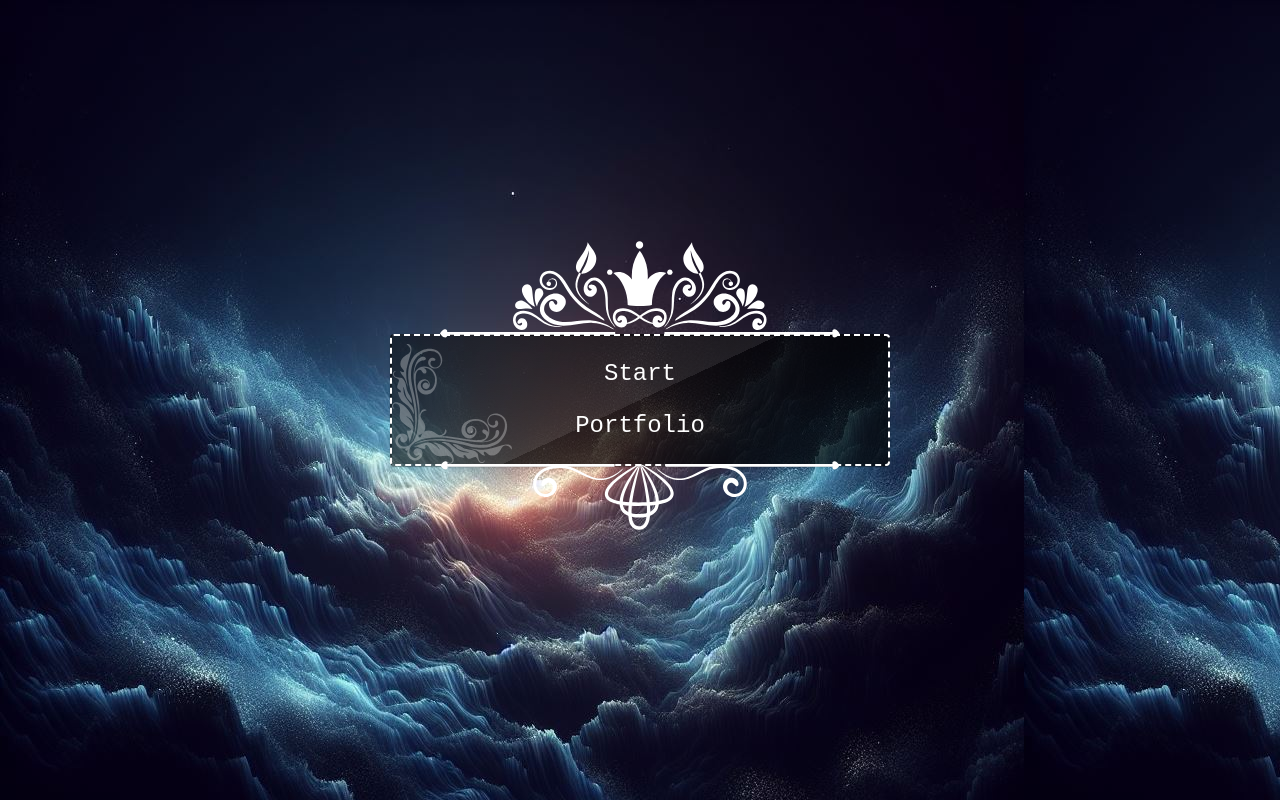
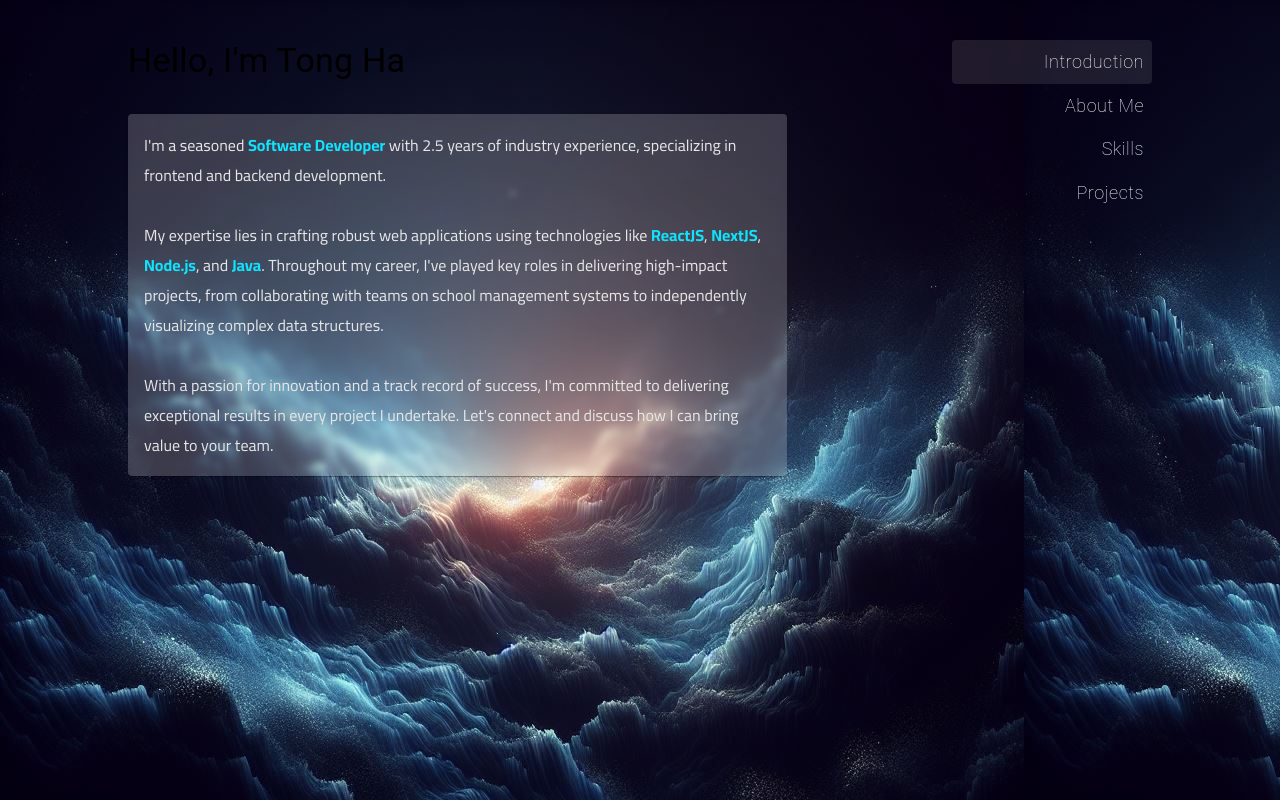
Before and after one commit to KevinHa59/my-portfolio, a Next.js app: page / in a window 1280 px wide. Built offline with nearby package versions, Linux system fonts and the light colour scheme.

Commit message:
update port

```diff
--- a/components/component/TypographyS.js
+++ b/components/component/TypographyS.js
@@ -2,34 +2,17 @@ import { Typography } from "@mui/material";
 import React, { useEffect, useState } from "react";
 
 export default function TypographyS({
-  sx,
   variant,
-  fontSize,
-  color,
-  fontStyle,
-  fontFamily,
-  textStyles,
-  fontWeight,
+
   children,
 }) {
   const [result, setResult] = useState("");
 
   useEffect(() => {
-    const _result = convert(children, textStyles);
+    const _result = variant ? convert(children, variant) : children;
     setResult(_result);
-  }, [children, textStyles]);
-  return (
-    <Typography
-      sx={sx}
-      variant={variant}
-      fontSize={fontSize}
-      color={color}
-      fontStyle={fontStyle}
-      fontFamily={fontFamily}
-      fontWeight={fontWeight}
-      dangerouslySetInnerHTML={{ __html: result }}
-    />
-  );
+  }, [children, variant]);
+  return <span dangerouslySetInnerHTML={{ __html: result }} />;
 }
 
 function convert(str, styles) {
--- /dev/null
+++ b/components/index/introduction.js
@@ -0,0 +1,41 @@
+import { portfolio } from "@/portfolio";
+import { Fade, Paper, Stack, Typography } from "@mui/material";
+import React from "react";
+import TypographyS from "../component/TypographyS";
+
+export default function Introduction({ isActive }) {
+  return (
+    <Fade in={isActive} timeout={500}>
+      <Stack gap={4}>
+        <Typography variant="h4">Hello, I'm Tong Ha</Typography>
+        <Paper
+          sx={{
+            background: "rgba(255,255,255,0.2)",
+            backdropFilter: "blur(3px)",
+            color: "rgba(230,230,230,1)",
+            width: "80%",
+          }}
+        >
+          <Stack padding={2}>
+            <TypographyS
+              variant={[
+                {
+                  text: [
+                    "Software Developer",
+                    "ReactJS",
+                    "NextJS",
+                    "Node.js",
+                    "Java",
+                  ],
+                  style: { fontWeight: "bold", color: "rgb(17, 227, 254)" },
+                },
+              ]}
+            >
+              {portfolio.introduction}
+            </TypographyS>
+          </Stack>
+        </Paper>
+      </Stack>
+    </Fade>
+  );
+}
--- a/components/index/menu.js
+++ b/components/index/menu.js
@@ -9,193 +9,64 @@ import {
   Zoom,
 } from "@mui/material";
 import React, { useEffect, useState } from "react";
-import { IntroBottom, IntroTop } from "../../icons/intro-frame";
-import { PointerFinger } from "../../icons/pointer-finger";
-import { CornerStyle } from "../../icons/corner-style";
 
-export default function Menu({ onChange }) {
-  const [isActive, setIsActive] = useState(false);
-  const [selected, setSelected] = useState(-1);
-  const styles = {
+const button_style = (isActive = false) => {
+  return {
     color: "#fff",
-    fontFamily: "monospace",
-  };
-
-  useEffect(() => {
-    setTimeout(() => {
-      setIsActive(true);
-    }, 1000);
-  }, []);
-  const animationDelay = (_isActive) => {
-    return {
-      frame: _isActive ? 500 : 700,
-      startButton: _isActive ? 500 : 0,
-      portfolioButton: _isActive ? 600 : 200,
+    textTransform: "none",
+    fontSize: 18,
+    fontWeight: 100,
+    display: "flex",
+    justifyContent: "flex-end",
+    background: isActive ? "rgba(255,255,255,0.1)" : "transparent",
+    backdropFilter: isActive ? "blur(3px)" : "none",
+    ":hover": {
+      background: "rgba(255,255,255,0.1)",
+    },
   };
 };
 
-  const handleChange = (selectedMenu) => {
-    setIsActive(false);
-    setTimeout(() => {
-      onChange && onChange(selectedMenu);
-    }, 700);
+export default function Menu({ onChange }) {
+  const [selected, setSelected] = useState(0);
+
+  const handleSelectChange = (val) => {
+    setSelected(val);
+    onChange && onChange(val);
   };
 
   return (
-    <Grow in={isActive} timeout={700}>
-      <Stack
-        height={"max-content"}
-        width={"max-content"}
-        alignItems={"center"}
-        position={"relative"}
-      >
-        <Stack
+    <Stack paddingY={5}>
+      <Button
+        onClick={() => handleSelectChange(0)}
         sx={{
-            position: "absolute",
-            bottom: "calc(100% - 4px)",
-            width: "80%",
-            zIndex: 2,
-            ...styles,
+          ...button_style(selected === 0),
         }}
       >
-          <IntroTop />
-        </Stack>
-        <Stack
+        Introduction
+      </Button>
+      <Button
+        onClick={() => handleSelectChange(1)}
         sx={{
-            position: "absolute",
-            top: "calc(100% - 5px)",
-            width: "80%",
-            zIndex: 2,
-            ...styles,
+          ...button_style(selected === 1),
         }}
       >
-          <IntroBottom />
-        </Stack>
-        <Paper
+        About Me
+      </Button>
+      <Button
+        onClick={() => handleSelectChange(2)}
         sx={{
-            width: "500px",
-            background:
-              "linear-gradient(155deg, rgba(5,5,5,0.5) 0, rgba(30,30,30,0.7) 50%, rgba(0,0,0,0.7) 50%)",
-            border: "2px dashed #fff",
-            position: "relative",
-            overflow: "hidden",
+          ...button_style(selected === 2),
         }}
       >
-          <Stack width={"100%"} gap={1} paddingY={2}>
-            <Slide
-              in={isActive}
-              direction="right"
-              timeout={500}
-              style={{ transitionDelay: animationDelay(isActive).startButton }}
-            >
-              <Stack>
-                <ButtonFinger
-                  isSelected={selected === 1}
-                  onHover={() => setSelected(1)}
-                  onClick={() => handleChange(1)}
-                >
-                  Start
-                </ButtonFinger>
-              </Stack>
-            </Slide>
-            <Slide
-              in={isActive}
-              direction="right"
-              timeout={500}
-              style={{
-                transitionDelay: animationDelay(isActive).portfolioButton,
+        Skills
+      </Button>
+      <Button
+        onClick={() => handleSelectChange(3)}
+        sx={{
+          ...button_style(selected === 3),
         }}
       >
-              <Stack>
-                <ButtonFinger
-                  isSelected={selected === 2}
-                  onHover={() => setSelected(2)}
-                  onClick={() => handleChange(2)}
-                >
-                  Portfolio
-                </ButtonFinger>
-              </Stack>
-            </Slide>
-          </Stack>
-          <Stack
-            sx={{
-              position: "absolute",
-              borderRadius: isActive ? "0%" : "50%",
-              bottom: 0,
-              left: 0,
-              height: isActive ? "100%" : "0%",
-              transition: "ease 1s",
-              aspectRatio: "1/1",
-              color: "rgba(255,255,255,0.3)",
-              justifyContent: "flex-end",
-              overflow: "hidden",
-            }}
-          >
-            <CornerStyle sx={{ fontSize: "120px" }} />
-          </Stack>
-        </Paper>
-      </Stack>
-    </Grow>
-  );
-}
-
-function ButtonFinger({ isSelected, onClick, onHover, children }) {
-  const [isActive, setIsActive] = useState(false);
-
-  useEffect(() => {
-    setIsActive(isSelected);
-  }, [isSelected]);
-  return (
-    <Stack
-      sx={{
-        width: "100%",
-        alignItems: "center",
-        overflow: "hidden",
-        position: "relative",
-      }}
-    >
-      <Zoom in={isActive} timeout={300}>
-        <Stack
-          width={"100%"}
-          height={"50%"}
-          sx={{
-            transition: "ease 0.3s",
-            position: "absolute",
-            top: "25%",
-            background:
-              "radial-gradient(rgba(255,255,255,0.3) 0%, transparent 70%)",
-          }}
-        />
-      </Zoom>
-
-      <Button
-        sx={{
-          textTransform: "none",
-          color: "#fff",
-          width: "max-content",
-          position: "relative",
-        }}
-        onClick={onClick}
-        onMouseOver={onHover}
-      >
-        {isSelected && (
-          <PointerFinger
-            sx={{
-              fontSize: "50px",
-              height: "35px",
-              position: "absolute",
-              right: "100%",
-            }}
-          />
-        )}
-
-        <Typography
-          variant="h5"
-          fontFamily={"monospace"}
-          fontWeight={isSelected ? "bold" : 100}
-        >
-          {children}
-        </Typography>
+        Projects
       </Button>
     </Stack>
   );
--- a/pages/_app.js
+++ b/pages/_app.js
@@ -1,7 +1,12 @@
+import { Stack } from "@mui/material";
 import "../styles/globals.css";
 
 function MyApp({ Component, pageProps }) {
-  return <Component {...pageProps} />;
+  return (
+    <Stack alignItems={"center"}>
+      <Component {...pageProps} />
+    </Stack>
+  );
 }
 
 export default MyApp;
--- a/pages/index.js
+++ b/pages/index.js
@@ -3,28 +3,27 @@ import { Fade, Paper, Stack, Typography } from "@mui/material";
 import { useState } from "react";
 import Menu from "../components/index/menu";
 import { useRouter } from "next/router";
+import Introduction from "../components/index/introduction";
 export default function Home() {
-  const [state, setState] = useState(0);
-  const router = useRouter();
-  const handleRoute = (menuValue) => {
-    if (menuValue === 2) {
-      router.push({
-        pathname: "portfolio",
-      });
-    }
-  };
+  const [tab, setTab] = useState(0);
 
   return (
-    <Stack>
-      <Stack
-        sx={{
-          height: "100vh",
-          width: "100%",
-          alignItems: "center",
-          justifyContent: "center",
-        }}
-      >
-        {state === 0 && <Menu onChange={(menu) => handleRoute(menu)} />}
+    <Stack
+      sx={{
+        width: {
+          xl: "1600px",
+          md: "80%",
+          xs: "100%",
+        },
+      }}
+      minHeight={"100vh"}
+      direction={"row"}
+    >
+      <Stack width={"calc(100% - 200px)"} paddingY={5}>
+        {<Introduction isActive={tab === 0} />}
+      </Stack>
+      <Stack minWidth={"200px"}>
+        <Menu onChange={setTab} />
       </Stack>
     </Stack>
   );
--- /dev/null
+++ b/src/portfolio.js
@@ -0,0 +1,4 @@
+export const portfolio = {
+  introduction:
+    "I'm a seasoned Software Developer with 2.5 years of industry experience, specializing in frontend and backend development. <br/><br/>My expertise lies in crafting robust web applications using technologies like ReactJS, NextJS, Node.js, and Java. Throughout my career, I've played key roles in delivering high-impact projects, from collaborating with teams on school management systems to independently visualizing complex data structures.<br/><br/>With a passion for innovation and a track record of success, I'm committed to delivering exceptional results in every project I undertake. Let's connect and discuss how I can bring value to your team.",
+};
--- a/styles/globals.css
+++ b/styles/globals.css
@@ -42,7 +42,8 @@ a {
   }
   body {
     color: #fff;
-    background: radial-gradient(rgba(150, 150, 150, 1) 3px, transparent 4px),
+    background-image: url("../src/images/bg2.jpg");
+    /* background: radial-gradient(rgba(150, 150, 150, 1) 3px, transparent 4px),
       radial-gradient(black 3px, transparent 4px),
       linear-gradient(#000 4px, transparent 0),
       linear-gradient(
@@ -67,6 +68,7 @@ a {
     background-size: 109px 109px, 109px 109px, 100% 6px, 109px 109px,
       109px 109px;
     background-position: 54px 55px, 0px 0px, 0px 0px, 0px 0px, 0px 0px;
+    background-attachment: fixed; */
     background-attachment: fixed;
   }
 }
```
Also changed, not shown: components/projects/main-menu.js (added, +56 -0 lines), pages/projects.js (added, +11 -0 lines), src/images/bg2.jpg (added). Lines whose indentation alone changed are shown as unchanged.
